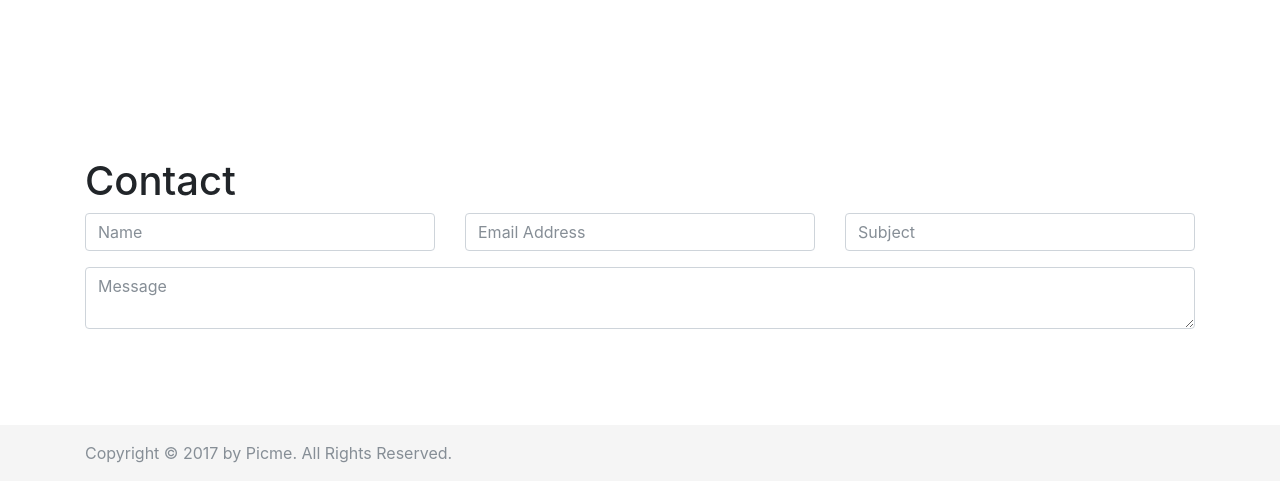
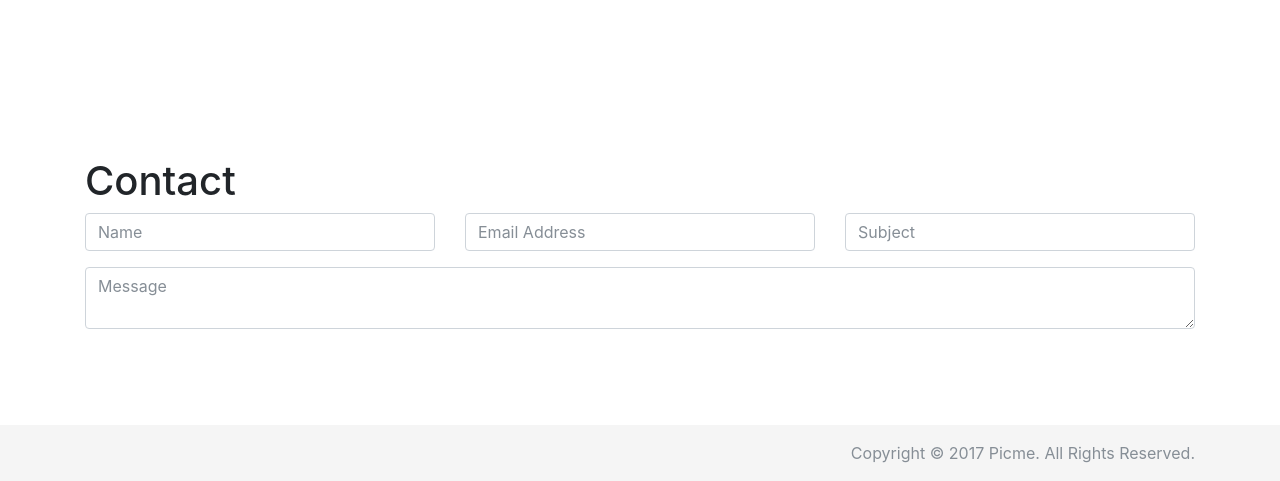
Before and after one commit to littlehadi/PicmeApp, a plain HTML site: page index.html in a window 1280 px wide. Shown: the part 2254-2735 px from the top of the page. Drawn offline with nearby package versions, Linux system fonts and the light colour scheme; some packages are replaced by stand-ins of ours; a script that the page names is missing.

Commit message:
Make footer right-justified

```diff
--- a/index.html
+++ b/index.html
@@ -177,8 +177,8 @@
         </section>
 
         <footer class="footer">
-            <div class="container">
-                <span class="text-muted">Copyright &copy; 2017 by Picme. All Rights Reserved.</span>
+            <div class="container text-right">
+                <span class="text-muted">Copyright &copy; 2017 Picme. All Rights Reserved.</span>
             </div>
         </footer>
 
```
